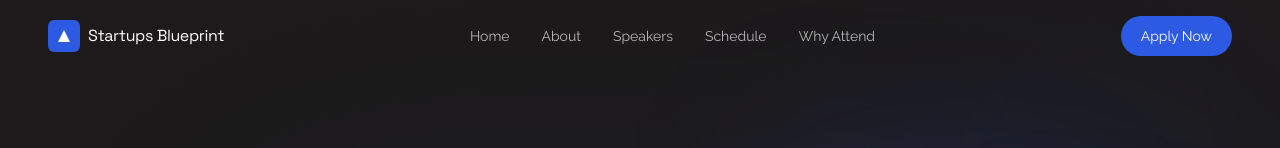
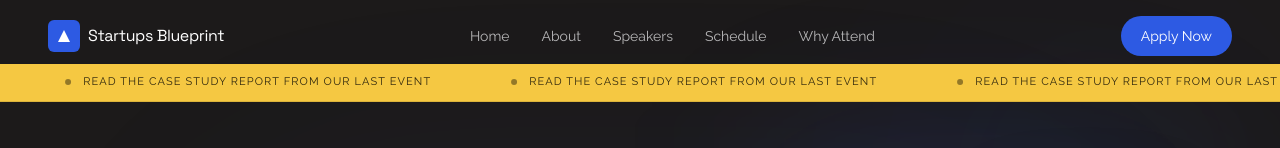
Before and after one commit to Refactrd/startup-blueprint, a Next.js app: page / in a window 1280 px wide. Shown: the top 148 px of the page. Built offline with nearby package versions, Linux system fonts and the light colour scheme.

Commit message:
casstudy added

```diff
--- a/src/app/globals.css
+++ b/src/app/globals.css
@@ -53,3 +53,18 @@ body {
 .nav-overlay.open {
   pointer-events: auto;
 }
+
+/* Announcement ticker */
+@keyframes ticker-scroll {
+  from { transform: translateX(0); }
+  to   { transform: translateX(-50%); }
+}
+
+.ticker-track {
+  animation: ticker-scroll 22s linear infinite;
+  width: max-content;
+}
+
+.ticker-track:hover {
+  animation-play-state: paused;
+}
--- a/src/app/page.tsx
+++ b/src/app/page.tsx
@@ -1,4 +1,5 @@
 import Navbar from '@/components/Navbar'
+import AnnouncementTicker from '@/components/AnnouncementTicker'
 import HeroSection from '@/components/HeroSection'
 import AboutSection from '@/components/AboutSection'
 import LogoStrip from '@/components/LogoStrip'
@@ -14,6 +15,7 @@ export default function HomePage() {
   return (
     <main>
       <Navbar />
+      <AnnouncementTicker href="https://beacon.by/startups-blueprint/casestudy" />
       <HeroSection />
       <LogoStrip/>
       <AboutSection/>
--- /dev/null
+++ b/src/components/AnnouncementTicker.tsx
@@ -0,0 +1,36 @@
+'use client'
+
+import Link from 'next/link'
+
+const MESSAGE = 'Read the Case Study Report from our last event'
+const REPEAT = 6
+
+function resolveHref(href: string) {
+  if (href === '#' || href.startsWith('http://') || href.startsWith('https://')) return href
+  return `https://${href}`
+}
+
+export default function AnnouncementTicker({ href }: { href: string }) {
+  return (
+    <div className="fixed left-0 right-0 z-40 overflow-hidden bg-[#F5C842] border-b border-black/10" style={{ top: '64px' }}>
+      <Link
+        href={resolveHref(href)}
+        target="_blank"
+        rel="noopener noreferrer"
+        aria-label="Read the Case study report"
+        className="block focus-visible:outline-none focus-visible:ring-2 focus-visible:ring-brand-blue"
+      >
+        <div className="ticker-track flex items-center whitespace-nowrap py-2.5">
+          {Array.from({ length: REPEAT }).map((_, i) => (
+            <span key={i} className="flex items-center gap-3 px-10">
+              <span className="h-1.5 w-1.5 rounded-full bg-black/40 shrink-0" />
+              <span className="font-raleway text-[11px] font-600 uppercase tracking-widest text-black/80">
+                {MESSAGE}
+              </span>
+            </span>
+          ))}
+        </div>
+      </Link>
+    </div>
+  )
+}
--- a/src/components/PartnershipSection.tsx
+++ b/src/components/PartnershipSection.tsx
@@ -186,7 +186,7 @@ export default function PartnershipSection() {
               Ready to partner?
             </p>
             <p className="mt-1 font-syne text-[20px] font-extrabold text-white sm:text-[24px]">
-              Let's build something meaningful together.
+              Let&apos;s build something meaningful together.
             </p>
           </div>
 
```
